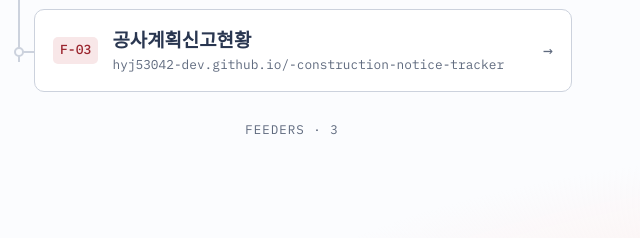
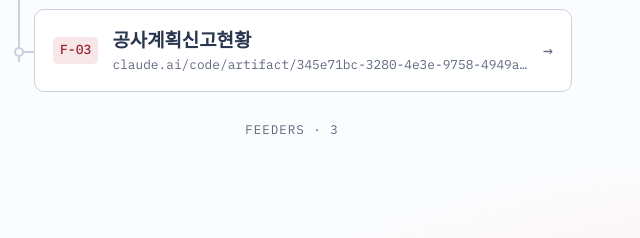
Before and after one commit to hyj53042-dev/grandsun-links, a plain HTML site: page index.html in a window 1280 px wide. Shown: the part 430-668 px from the top of the page, 348-988 px from the left. Drawn offline with Linux system fonts and the light colour scheme; a web font is replaced by a local one.

Commit message:
공사계획신고현황 링크 주소 변경
Co-Authored-By: Claude Opus 5.5 <noreply@anthropic.com>
Claude-Session: https://claude.ai/code/session_01BxA8UfMmYH7Qnp4njSa2ea

```diff
--- a/index.html
+++ b/index.html
@@ -149,7 +149,7 @@ footer {
 const LINKS = [
   { name: "전기설계 실무자 회의", url: "https://claude.ai/artifact/13RBgjcJANkTMdmEvCHrkB" },
   { name: "설계 플랫폼",      url: "https://grandsun.hyj53042.workers.dev/" },
-  { name: "공사계획신고현황", url: "https://hyj53042-dev.github.io/-construction-notice-tracker/" },
+  { name: "공사계획신고현황", url: "https://claude.ai/code/artifact/345e71bc-3280-4e3e-9758-4949aa667118" },
 ];
 
 const list = document.getElementById("list");
```
